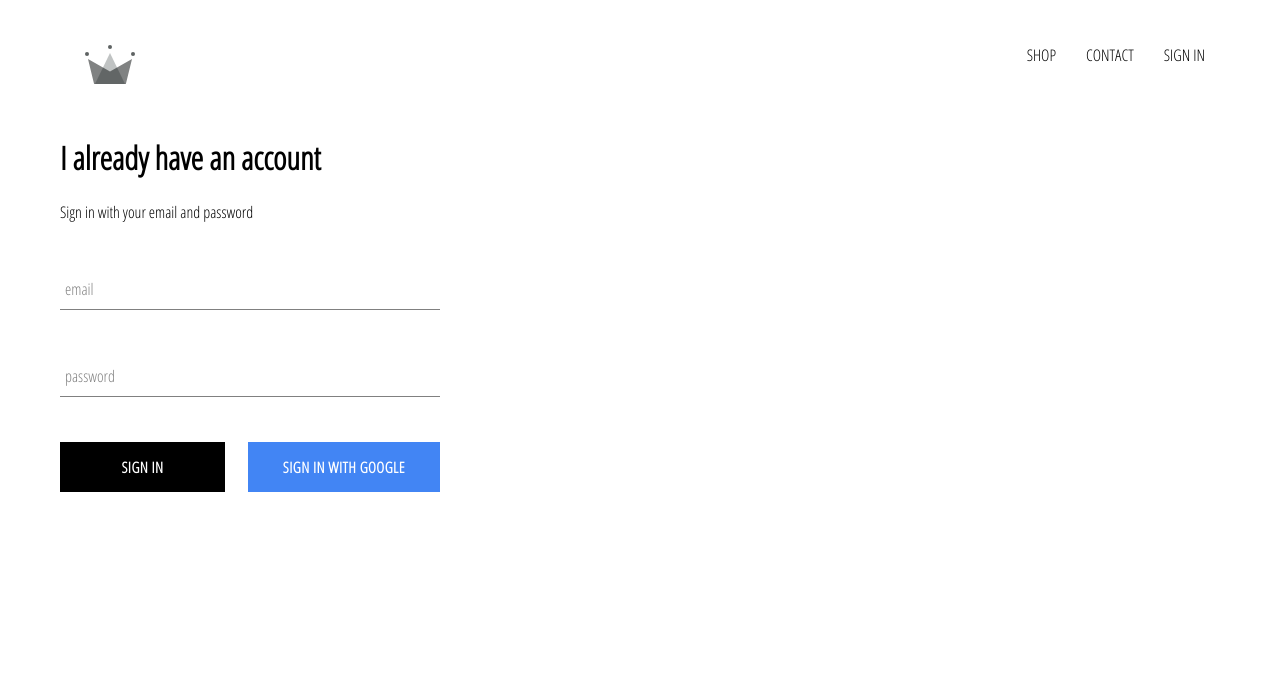
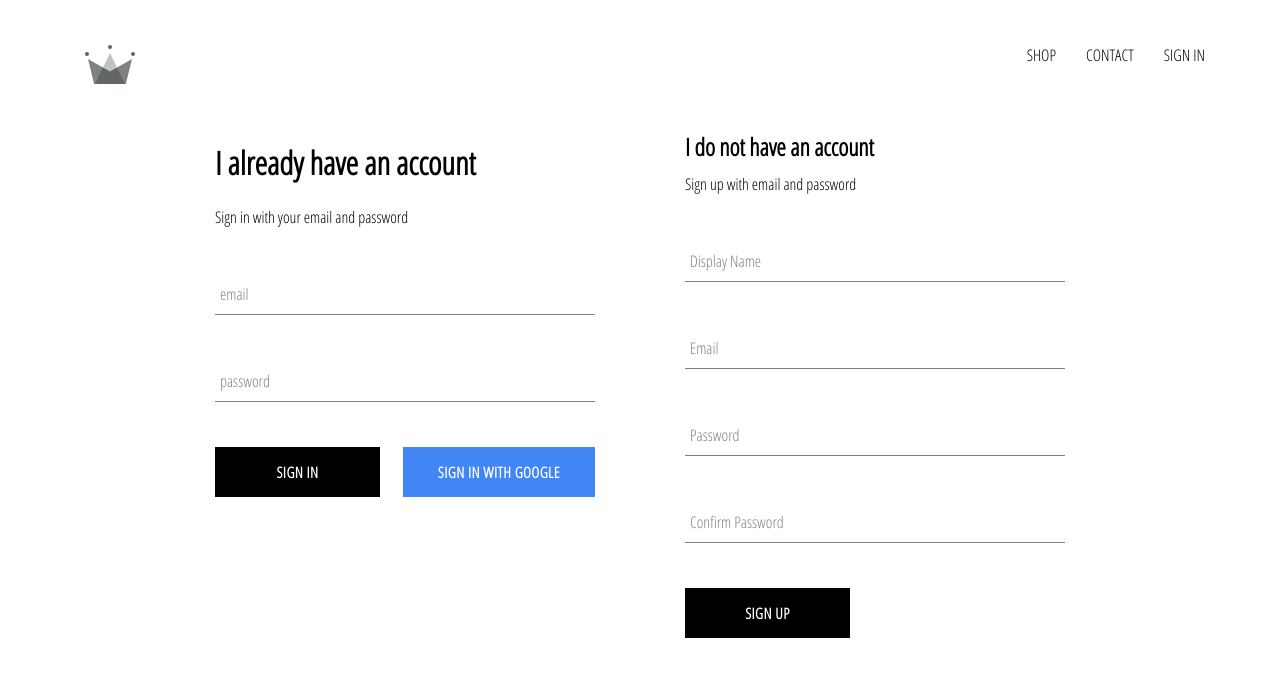
Before and after one commit to Cristian1001001/crwn-clothing, a React (Create React App) app: page /signIn in a window 1280 px wide. Shown: the top 676 px of the page. Built offline with nearby package versions, Linux system fonts and the light colour scheme; no server answers.

Commit message:
implemented firebase utile included to store users and asign up

```diff
--- a/src/App.js
+++ b/src/App.js
@@ -19,8 +19,22 @@ class App extends React.Component {
     unsubscribeFromAuth = null;
 
     componentDidMount() {
-        this.unsubscribeFromAuth = auth.onAuthStateChanged(async user=>{
-            createUserProfileDocument(user);
+        this.unsubscribeFromAuth = auth.onAuthStateChanged(async userAuth=>{
+            if(userAuth){
+                const userRef = await createUserProfileDocument(userAuth);
+
+                userRef.onSnapshot(snapshot => {
+                    this.setState({
+                        currentUser: {
+                            id: snapshot.id,
+                            ...snapshot.data()
+                        }
+                    })
+                })
+            }
+            else {
+                this.setState({currentUser:userAuth});
+            }
         });
     }
 
--- /dev/null
+++ b/src/components/sign-up/sign-up.component.jsx
@@ -0,0 +1,96 @@
+import React from "react";
+
+import FormInput from "../form-input/form-input.component";
+import CustomButton from "../cusrom-button/custom-button.component";
+
+import {auth, createUserProfileDocument} from "../../firebase/firebase.utils";
+
+import './sign-up.style.scss';
+
+class SignUp extends React.Component {
+    constructor(props) {
+        super(props);
+
+        this.state = {
+            displayName: '',
+            email: '',
+            password: '',
+            confirmPassword:''
+        }
+    }
+
+    handleSubmit = async event => {
+        event.preventDefault();
+        const {displayName, email, password, confirmPassword} = this.state;
+
+        if(password != confirmPassword ){
+            alert("passsword don't match");
+            return;
+        }
+        try {
+            const {user} = await auth.createUserWithEmailAndPassword(email, password);
+            await createUserProfileDocument(user, {displayName});
+            this.setState({
+                displayName: '',
+                email: '',
+                password: '',
+                confirmPassword:''
+            });
+        }catch (error){
+            console.error(error);
+
+        }
+    };
+
+    handleChange = event => {
+        const {name, value} = event.target;
+        this.setState({[name]: value});
+    }
+
+    render() {
+        const {displayName, email, password, confirmPassword} = this.state;
+        return(
+            <div className='sign-up'>
+                <h2 className='title'>I do not have an account</h2>
+                <span>Sign up with email and password</span>
+                <form className='sign-up-form' onSubmit={this.handleSubmit}>
+                      <FormInput
+                        type='text'
+                        name='displayName'
+                        value={displayName}
+                        onChange={this.handleChange}
+                        label='Display Name'
+                        required
+                      />
+                <FormInput
+                    type='email'
+                    name='email'
+                    value={email}
+                    onChange={this.handleChange}
+                    label='Email'
+                    required
+                />
+                <FormInput
+                    type='password'
+                    name='password'
+                    value={password}
+                    onChange={this.handleChange}
+                    label='Password'
+                    required
+                />
+                <FormInput
+                    type='password'
+                    name='confirmPassword'
+                    value={confirmPassword}
+                    onChange={this.handleChange}
+                    label='Confirm Password'
+                    required
+                />
+                <CustomButton type='submit'>SIGN UP</CustomButton>
+                </form>
+            </div>
+        )
+    }
+}
+
+export default SignUp;
--- /dev/null
+++ b/src/components/sign-up/sign-up.style.scss
@@ -0,0 +1,10 @@
+.sign-up{
+  display: flex;
+  flex-direction: column;
+  width: 380px;
+
+
+  .title{
+    margin: 10px 0;
+  }
+}
--- a/src/firebase/firebase.utils.js
+++ b/src/firebase/firebase.utils.js
@@ -17,8 +17,28 @@ const config = {
 export const createUserProfileDocument = async (userAuth, additionalData) => {
     if(!userAuth) return;
 
-    console.log(firestore.doc('users/123fdashadu'))
-}
+    const  userRef = firestore.doc(`users/${userAuth.uid}`);
+
+    const snapShot = await userRef.get();
+
+    if(!snapShot.exists){
+        const {displayName, email}= userAuth;
+        const createdAt = new Date();
+
+        try {
+            await userRef.set({
+                displayName,
+                email,
+                createdAt,
+                ...additionalData
+
+            })
+        } catch (error){
+            console.log('error creating user')
+        }
+    }
+    return userRef;
+};
 
 firebase.initializeApp(config);
 
--- a/src/pages/sign-in-and-sign-up/sign-in-and-sign-up.jsx
+++ b/src/pages/sign-in-and-sign-up/sign-in-and-sign-up.jsx
@@ -3,11 +3,15 @@ import React from "react";
 import SignIn from "../../components/sign-in/sign-in.component";
 
 import './sign-in-and-sign-up.style.scss';
+import SignUp from "../../components/sign-up/sign-up.component";
 
 const SignInAndSignUpPage = () =>(
     <div className='sign-in-and-sign-up'>
         <SignIn/>
+        <SignUp/>
     </div>
 );
 
+
+
 export default SignInAndSignUpPage;
--- a/src/pages/sign-in-and-sign-up/sign-in-and-sign-up.style.scss
+++ b/src/pages/sign-in-and-sign-up/sign-in-and-sign-up.style.scss
@@ -0,0 +1,6 @@
+.sign-in-and-sign-up{
+  width: 850px;
+  display: flex;
+  justify-content: space-between;
+  margin: 30px auto;
+}
```
